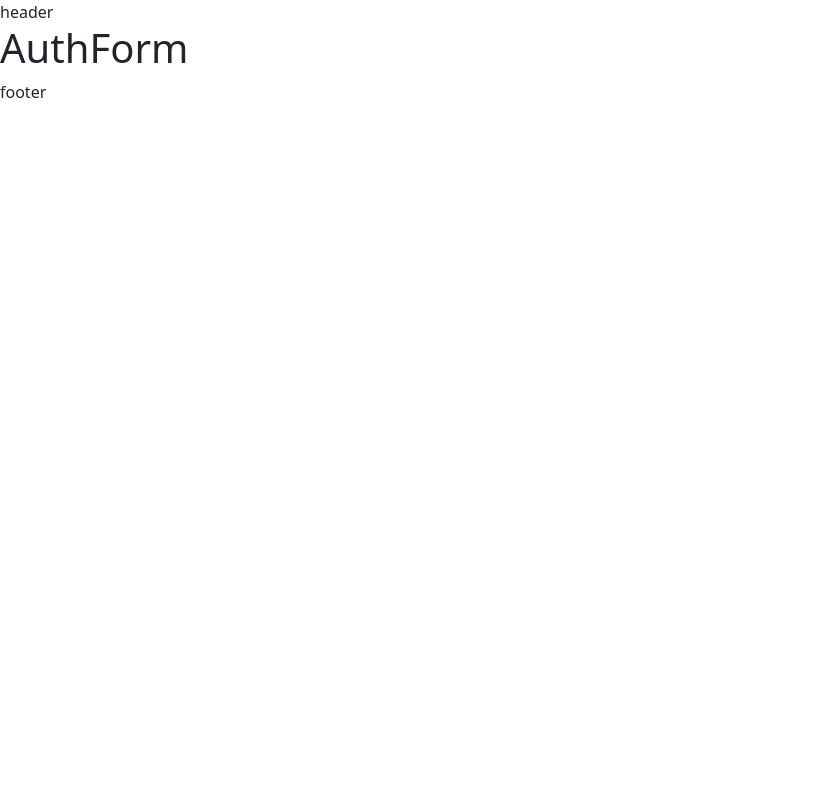
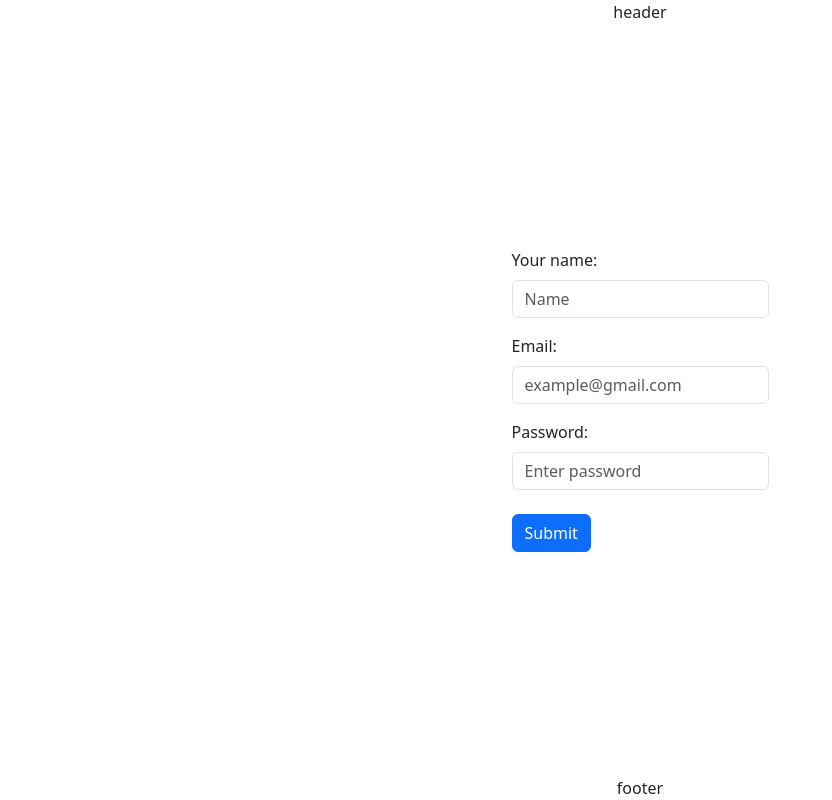
Before and after one commit to DianaSmertina/recommendation-service, a React (Vite) app in the folder client/: page /sign-up in a window 1280 px wide. Shown: the whole page, without its empty margins (0-832 px from the left). Built offline with nearby package versions, Linux system fonts and the light colour scheme.

Commit message:
feat: add auth form

```diff
--- a/client/package.json
+++ b/client/package.json
@@ -17,8 +17,10 @@
     "react-bootstrap": "^2.8.0",
     "react-bootstrap-typeahead": "^6.2.3",
     "react-dom": "^18.2.0",
+    "react-hook-form": "^7.46.1",
     "react-redux": "^8.1.2",
-    "react-router-dom": "^6.15.0"
+    "react-router-dom": "^6.15.0",
+    "react-toastify": "^9.1.3"
   },
   "devDependencies": {
     "@types/react": "^18.2.15",
--- a/client/src/App.tsx
+++ b/client/src/App.tsx
@@ -6,10 +6,14 @@ import MainPage from "./pages/MainPage";
 import SignIn from "./pages/SignIn";
 import SignUp from "./pages/SignUp";
 import Layout from "./components/layout/Layout";
+import { IUser } from "./types/types";
 
 function App() {
     const dispatch = useDispatch();
-    dispatch(setUser("User"));
+    const currentUser: IUser | null = JSON.parse(localStorage.getItem("user") || "null");
+    if (currentUser) {
+        dispatch(setUser({id: currentUser.id, email: currentUser.email, isAdmin: currentUser.isAdmin}));
+    }
 
     return (
         <Routes>
--- a/client/src/components/auth/AuthForm.tsx
+++ b/client/src/components/auth/AuthForm.tsx
@@ -1,3 +1,78 @@
-export default function AuthForm() {
-    return <h1>AuthForm</h1>
+import { Button, Form } from "react-bootstrap";
+import { SubmitHandler, useForm } from "react-hook-form";
+import { ToastContainer } from "react-toastify";
+
+import { IUser } from "../../types/types";
+
+function AuthForm({ formType }: { formType: "signIn" | "signUp" }) {
+    const {
+        register,
+        formState: { errors },
+        handleSubmit,
+    } = useForm<IUser>({
+        mode: "onSubmit",
+    });
+
+    const onSubmit: SubmitHandler<IUser> = () => {
+
+    }
+
+    return (
+        <>
+            <ToastContainer />
+            <Form onSubmit={handleSubmit(onSubmit)}>
+                {formType === "signUp" && (
+                    <Form.Group className="mb-3">
+                        <Form.Label>Your name:</Form.Label>
+                        <Form.Control
+                            placeholder="Name"
+                            type="name"
+                            {...register("name", {
+                                required: true,
+                            })}
+                        />
+                        {errors.name && (
+                            <Form.Text>Please enter your name</Form.Text>
+                        )}
+                    </Form.Group>
+                )}
+                <Form.Group className="mb-3">
+                    <Form.Label>Email:</Form.Label>
+                    <Form.Control
+                        placeholder="example@gmail.com"
+                        type="email"
+                        {...register("email", {
+                            required: true,
+                        })}
+                    />
+                    {errors.email && (
+                        <Form.Text>Please enter email</Form.Text>
+                    )}
+                </Form.Group>
+                <Form.Group className="mb-4">
+                    <Form.Label>Password:</Form.Label>
+                    <Form.Control
+                        placeholder="Enter password"
+                        type="password"
+                        {...register("password", {
+                            required: true,
+                        })}
+                    ></Form.Control>
+                    {errors.password && (
+                        <Form.Text>Please enter password</Form.Text>
+                    )}
+                </Form.Group>
+                <Button
+                    type="submit"
+                    variant="primary"
+                    value="Submit"
+                    className="mr-2"
+                >
+                    Submit
+                </Button>
+            </Form>
+        </>
+    );
 }
+
+export default AuthForm;
--- a/client/src/components/layout/Layout.tsx
+++ b/client/src/components/layout/Layout.tsx
@@ -1,4 +1,4 @@
-import { Container, Row } from "react-bootstrap";
+import { Container } from "react-bootstrap";
 import { Outlet } from "react-router-dom";
 
 import Header from "./header/Header";
@@ -6,14 +6,10 @@ import Footer from "./footer/Footer";
 
 function Layout() {
     return (
-        <Container fluid className="p-0 vh-100">
-            <Row className="flex-column" style={{ minHeight: "100vh" }}>
-                <Header />
-                <main>
-                    <Outlet />
-                </main>
-                <Footer />
-            </Row>
+        <Container fluid className="vh-100 d-flex flex-column justify-content-between align-items-center">
+            <Header />
+            <Outlet />
+            <Footer />
         </Container>
     );
 }
--- a/client/src/components/layout/footer/Footer.tsx
+++ b/client/src/components/layout/footer/Footer.tsx
@@ -1,5 +1,7 @@
+import { Row } from "react-bootstrap";
+
 function Footer() {
-    return (<footer>footer</footer>);
+    return (<Row><footer>footer</footer></Row>);
 }
 
 export default Footer;
--- a/client/src/components/layout/header/Header.tsx
+++ b/client/src/components/layout/header/Header.tsx
@@ -1,5 +1,11 @@
+import { Row } from "react-bootstrap";
+
 function Header() {
-    return (<header>header</header>);
+    return (
+        <Row>
+            <header>header</header>
+        </Row>
+    );
 }
 
 export default Header;
--- a/client/src/pages/MainPage.tsx
+++ b/client/src/pages/MainPage.tsx
@@ -1,5 +1,13 @@
+import { Row } from "react-bootstrap";
+
 function MainPage() {
-    return <h1>MainPage</h1>
+    return (
+        <Row>
+            <main>
+                <h1>MainPage</h1>
+            </main>
+        </Row>
+    );
 }
 
 export default MainPage;
--- a/client/src/pages/SignIn.tsx
+++ b/client/src/pages/SignIn.tsx
@@ -1,7 +1,16 @@
+import { Row, Col } from "react-bootstrap";
 import AuthForm from "../components/auth/AuthForm";
 
 function SignIn() {
-    return <AuthForm />
+    return (
+        <Row className="w-100 justify-content-center">
+            <Col xs={12} md={10} lg={8} xl={4}>
+                <main>
+                    <AuthForm formType="signIn" />
+                </main>
+            </Col>
+        </Row>
+    );
 }
 
 export default SignIn;
--- a/client/src/pages/SignUp.tsx
+++ b/client/src/pages/SignUp.tsx
@@ -1,7 +1,14 @@
+import { Row } from "react-bootstrap";
 import AuthForm from "../components/auth/AuthForm";
 
 function SignUp() {
-    return <AuthForm />
+    return (
+        <Row>
+            <main>
+                <AuthForm formType="signUp" />
+            </main>
+        </Row>
+    );
 }
 
 export default SignUp;
--- /dev/null
+++ b/client/src/types/types.ts
@@ -0,0 +1,7 @@
+export interface IUser {
+    id: number;
+    email: string;
+    isAdmin: boolean;
+    name?: string;
+    password?: string;
+}
```
Also changed, not shown: 1 other file (tests, documents, lock files or other folders).
